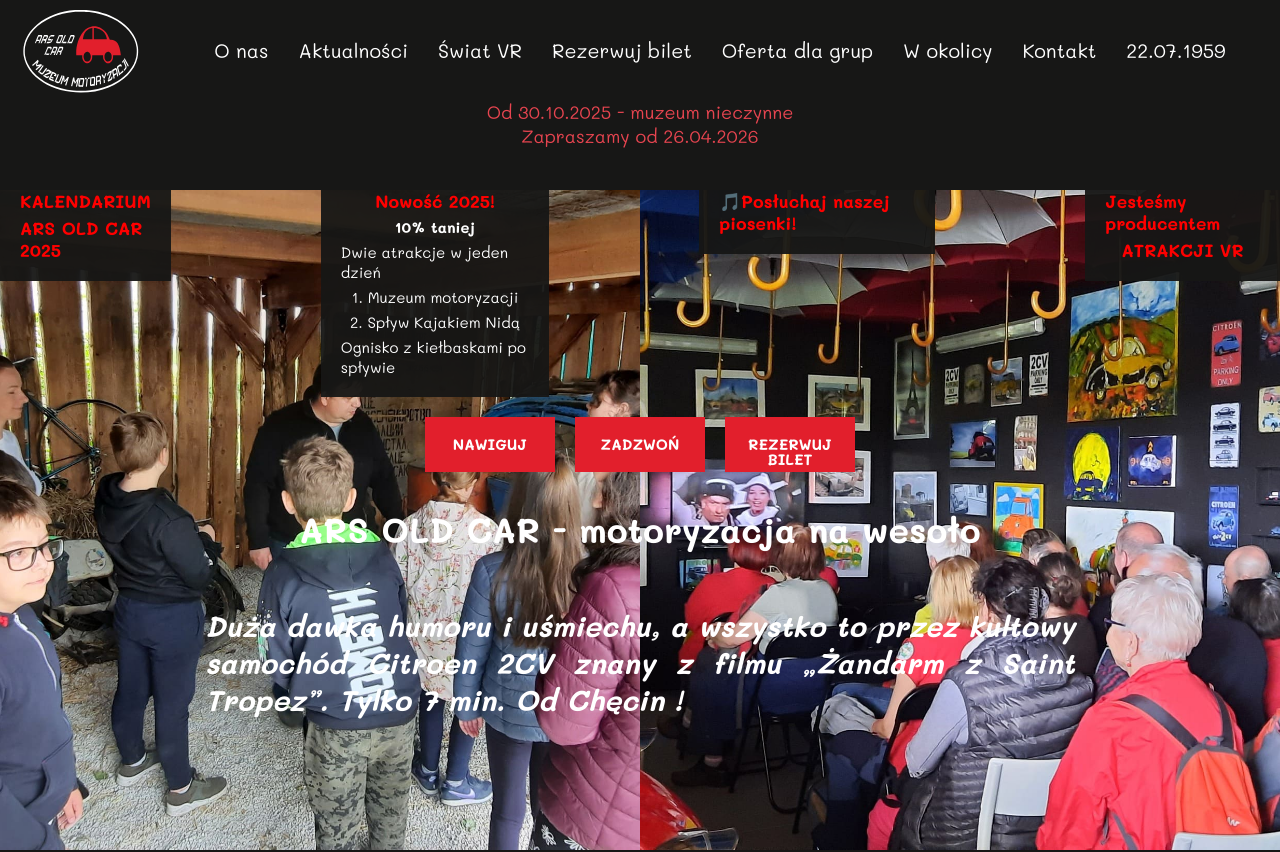
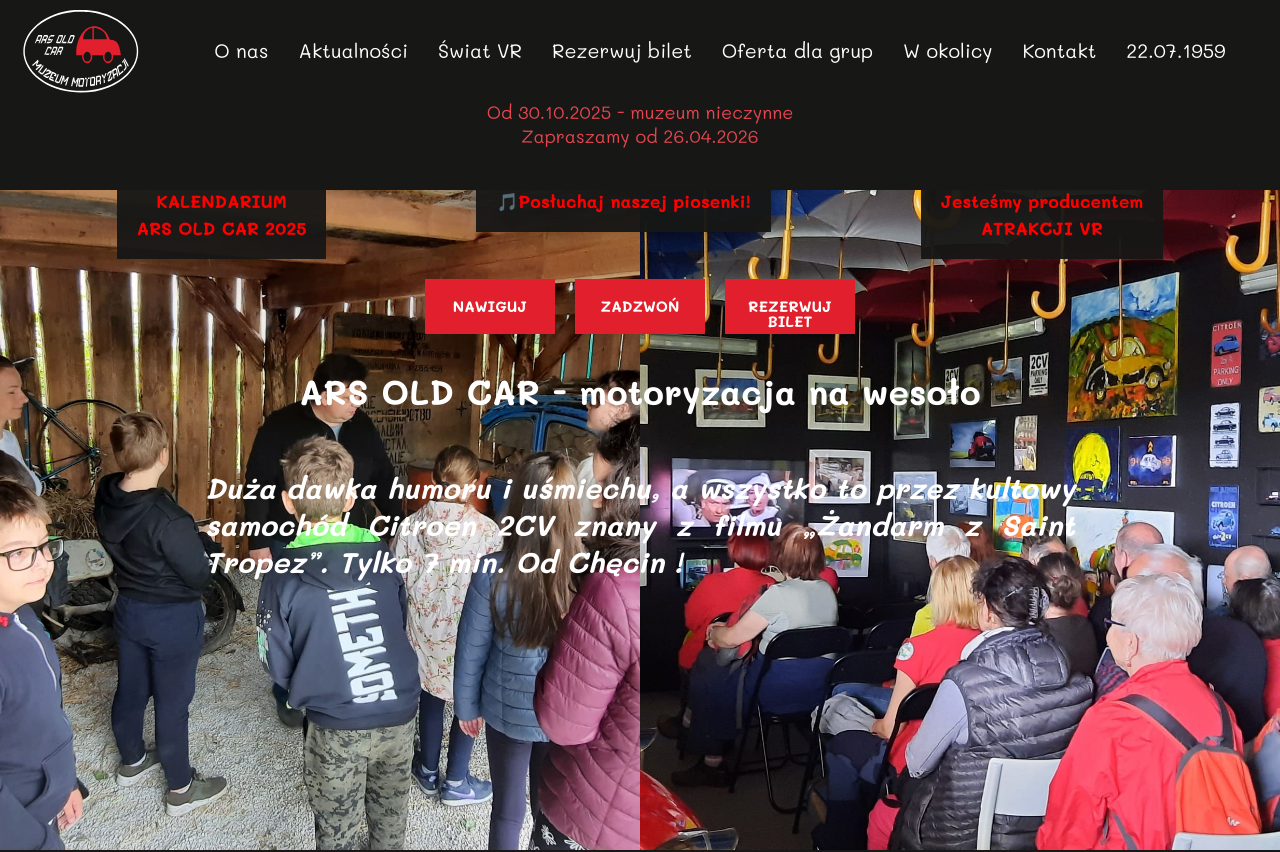
Before and after one commit to damian-guh/ars-old-car, a Next.js app: page / in a window 1280 px wide. Shown: the top 852 px of the page. Built offline with nearby package versions, Linux system fonts and the light colour scheme.

Commit message:
chore: update informations after new year

```diff
--- a/src/components/Hero/index.tsx
+++ b/src/components/Hero/index.tsx
@@ -108,16 +108,6 @@ const Hero = ({ images, title, desc }: Props) => {
               <HeroSaleOfferTitle>ARS OLD CAR 2025</HeroSaleOfferTitle>
             </HeroSaleOffer>
           </Link>
-          <Link href='/bastek'>
-            <HeroSaleOffer>
-              <HeroSaleOfferTitle>Nowość 2025!</HeroSaleOfferTitle>
-              <h4>10% taniej</h4>
-              <span>Dwie atrakcje w jeden dzień</span>
-              <span>1. Muzeum motoryzacji</span>
-              <span>2. Spływ Kajakiem Nidą</span>
-              <span>Ognisko z kiełbaskami po spływie</span>
-            </HeroSaleOffer>
-          </Link>
           <a
             href='https://drive.google.com/file/d/1R3gDwGAJnDpV-138A8Zex5mgdZHDBvFw/view?usp=sharing'
             target='_blank'
--- a/src/pages/oferta-dla-grup.tsx
+++ b/src/pages/oferta-dla-grup.tsx
@@ -220,9 +220,7 @@ const OfferForSchoolsPage = () => {
             </p>
             <b>Dodatkowa atrakcja - świat wirtualny VR</b>
             <b>Tylko 7 minut od Chęcin.</b>
-            <b>
-              Muzeum otwarte w 2026 r. w okresie 25 kwiecień - 15 listopad
-            </b>
+            <b>Muzeum otwarte w 2026 r. w okresie 25 kwiecień - 15 listopad</b>
             <b>
               W przypadku wycieczek kilkudniowych służymy pomocą w organizacji
               trasy pobytu, doboru atrakcji turystycznych, noclegów oraz
```
